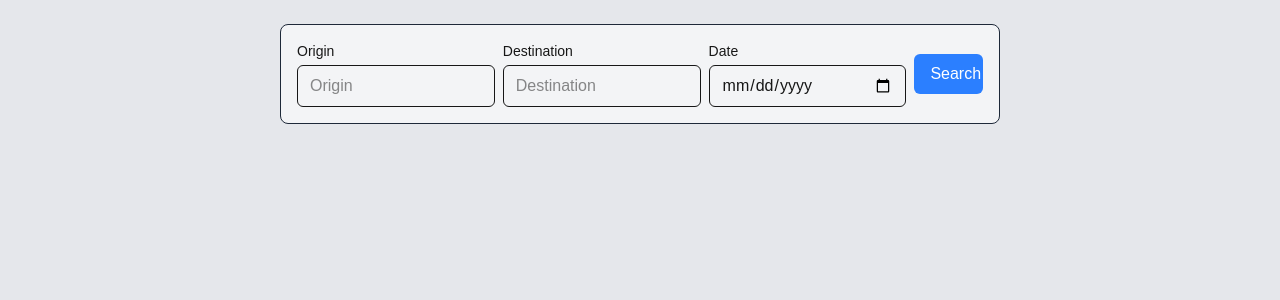
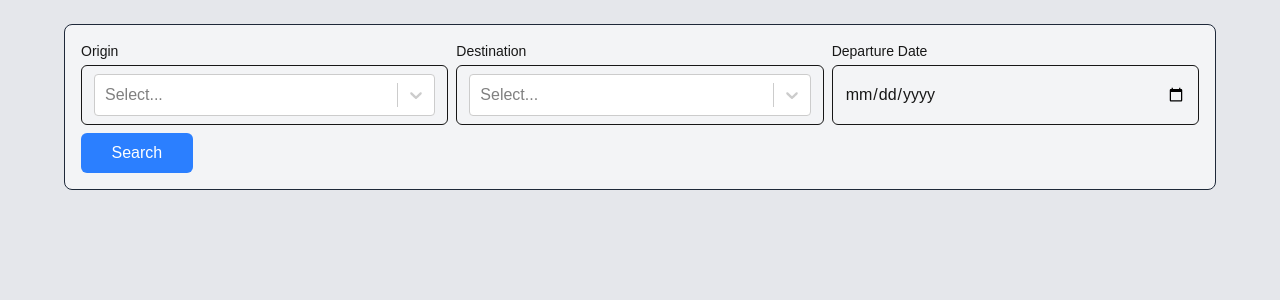
Before and after one commit to 99ridho/flight-search, a Next.js app: page / in a window 1280 px wide. Shown: the top 300 px of the page. Built offline with nearby package versions, Linux system fonts and the light colour scheme.

Commit message:
multi select airports

```diff
--- a/package.json
+++ b/package.json
@@ -11,16 +11,19 @@
   "dependencies": {
     "next": "15.2.0",
     "react": "^19.0.0",
-    "react-dom": "^19.0.0"
+    "react-dom": "^19.0.0",
+    "react-select": "^5.10.0"
   },
   "devDependencies": {
     "@eslint/eslintrc": "^3",
     "@tailwindcss/postcss": "^4",
+    "@types/lodash": "^4.17.16",
     "@types/node": "^20",
     "@types/react": "^19",
     "@types/react-dom": "^19",
     "eslint": "^9",
     "eslint-config-next": "15.2.0",
+    "lodash": "^4.17.21",
     "prettier": "3.5.2",
     "tailwindcss": "^4",
     "typescript": "^5"
--- a/src/app/api/airports/route.ts
+++ b/src/app/api/airports/route.ts
@@ -1,9 +1,21 @@
 import airports from "./airports.json";
 
-export async function GET(): Promise<Response> {
+export async function GET(req: Request): Promise<Response> {
+  const url = new URL(req.url);
+  const airportSearchQuery = url.searchParams.get("q") as string;
+
+  if (airportSearchQuery === "") {
+    return Response.json([]);
+  }
+
   const airportCodesAndNames = Object.values(airports)
     .filter((value) => {
       return value.iata !== "";
+    })
+    .filter((value) => {
+      return value.name
+        .toLowerCase()
+        .includes(airportSearchQuery.toLowerCase());
     })
     .map((value) => {
       return {
--- a/src/search/ui/SearchMileageForm.tsx
+++ b/src/search/ui/SearchMileageForm.tsx
@@ -1,6 +1,8 @@
 "use client";
 
-import { useRef } from "react";
+import { useRef, useState } from "react";
+import Select from "react-select";
+import { debounce } from "lodash";
 
 export default function SearchMileageForm(props: {
   onSubmit: (params: {
@@ -10,6 +12,17 @@ export default function SearchMileageForm(props: {
   }) => void;
 }) {
   const formRef = useRef<HTMLFormElement>(null);
+  const [airportOptions, setAirportOptions] = useState<
+    { value: string; label: string }[]
+  >([]);
+
+  const [destinationAirports, setDestinationAirports] = useState<
+    { value: string; label: string }[]
+  >([]);
+
+  const [originAirports, setOriginAirports] = useState<
+    { value: string; label: string }[]
+  >([]);
 
   const handleSubmit = (e: React.ChangeEvent<HTMLFormElement>) => {
     e.preventDefault();
@@ -17,31 +30,86 @@ export default function SearchMileageForm(props: {
 
     const formData = new FormData(formRef.current);
     const data = {
-      origin: formData.get("origin") as string,
-      destination: formData.get("destination") as string,
+      origin: originAirports.map((v) => v.value).join(","),
+      destination: destinationAirports.map((v) => v.value).join(","),
       departureDate: formData.get("date") as string,
     };
 
     props.onSubmit(data);
   };
 
+  const fetchAirports = debounce(async (query: string) => {
+    const result = await fetch(`api/airports?q=${query}`);
+    const data = await result.json();
+    const options = data.map((v: { code: string; name: string }) => {
+      return {
+        value: v.code,
+        label: v.name,
+      };
+    });
+
+    setAirportOptions(options);
+  }, 500);
+
   return (
     <form
       ref={formRef}
       onSubmit={handleSubmit}
-      className="flex flex-row items-center gap-2 bg-gray-100 p-4 rounded-lg border border-gray-800 w-[90vh]"
+      className="flex flex-col gap-2 bg-gray-100 p-4 rounded-lg border border-gray-800 w-[90vw]"
     >
-      {["Origin", "Destination", "Date"].map((label, index) => (
-        <div key={index} className="flex flex-col gap-y-1 flex-1">
-          <p className="text-sm">{label}</p>
-          <input
-            type={label === "Date" ? "date" : "text"}
-            name={label.toLowerCase()}
-            placeholder={label}
-            className="px-3 py-2 border rounded-md w-full"
+      <div className="flex flex-row items-start gap-2">
+        <div className="flex flex-col gap-y-1 flex-1">
+          <p className="text-sm">Origin</p>
+          <Select
+            isMulti
+            name="origin"
+            options={airportOptions}
+            className="basic-multi-select px-3 py-2 border rounded-md w-full"
+            classNamePrefix="select"
+            onInputChange={fetchAirports}
+            onChange={(values) => {
+              setOriginAirports(values as { value: string; label: string }[]);
+            }}
+            styles={{
+              control: (provided) => ({
+                ...provided,
+                minHeight: "42px", // Matches the input field height
+              }),
+            }}
           />
         </div>
-      ))}
+        <div className="flex flex-col gap-y-1 flex-1">
+          <p className="text-sm">Destination</p>
+          <Select
+            isMulti
+            name="destination"
+            options={airportOptions}
+            className="basic-multi-select px-3 py-2 border rounded-md w-full"
+            classNamePrefix="select"
+            onInputChange={fetchAirports}
+            onChange={(values) => {
+              setDestinationAirports(
+                values as { value: string; label: string }[],
+              );
+            }}
+            styles={{
+              control: (provided) => ({
+                ...provided,
+                minHeight: "42px", // Matches the input field height
+              }),
+            }}
+          />
+        </div>
+        <div className="flex flex-col gap-y-1 flex-1">
+          <p className="text-sm">Departure Date</p>
+          <input
+            type={"date"}
+            name={"date"}
+            placeholder={"Departure Date"}
+            className="px-3 py-2 border rounded-md w-full h-[60px]"
+          />
+        </div>
+      </div>
       <button
         type="submit"
         className="bg-blue-500 text-white px-4 py-2 rounded-md hover:bg-blue-600 flex-none w-[10%]"
```
Also changed, not shown: 1 other file (tests, documents, lock files or other folders).
